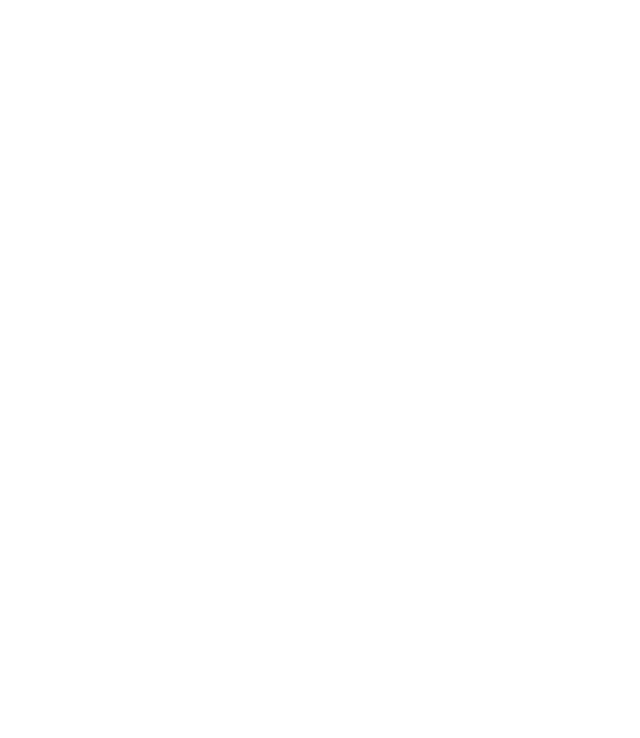
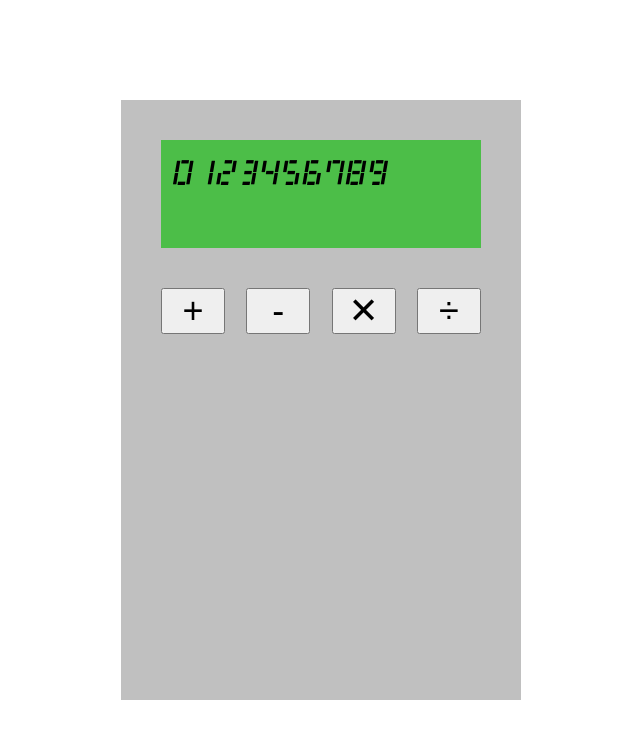
Before and after one commit to TomasPetrikas/js-calculator, a plain HTML site: page index.html in a window 1280 px wide. Shown: the whole page, without its empty margins (319-959 px from the left). Drawn offline with Linux system fonts and the light colour scheme.

Commit message:
Part of UI done

```diff
--- a/css/style.css
+++ b/css/style.css
@@ -0,0 +1,62 @@
+@font-face {
+  font-family: led_digital_7;
+  src: url(../font/led_digital_7.ttf);
+  unicode-range: U+030-039;
+}
+
+* {
+  padding: 0;
+  margin: 0;
+  box-sizing: border-box;
+}
+
+body {
+  display: flex;
+  justify-content: center;
+  align-items: center;
+  min-height: 100vh;
+}
+
+#calculator {
+  display: flex;
+  flex-direction: column;
+  align-items: center;
+
+  background:silver;
+  min-width: 400px;
+  min-height: 600px;
+}
+
+#display,
+#functions button {
+  font-size: 36px;
+}
+
+#display {
+  background: #4cbe48;
+  font-family: led_digital_7, sans-serif;
+  word-wrap: break-word;
+  min-width: 80%;
+  max-width: 80%;
+  min-height: 3em;
+  margin-top: 10%;
+  margin-bottom: 10%;
+  padding: 12px;
+}
+
+#functions {
+  display: flex;
+  justify-content: space-between;
+  align-items: flex-start;
+  width: 80%;
+  /* height: 200px; */
+  margin-bottom: 10%;
+}
+
+#functions button {
+  display: flex;
+  justify-content: center;
+  align-items: center;
+  width: 20%;
+  /* height: 20%; */
+}
--- a/index.html
+++ b/index.html
@@ -9,6 +9,14 @@
   <title>Calculator</title>
 </head>
 <body>
-
+  <div id="calculator">
+    <div id="display">0123456789</div>
+    <div id="functions">
+      <button class="operation" id="add">+</button>
+      <button class="operation" id="subtract">-</button>
+      <button class="operation" id="multiply">✕</button>
+      <button class="operation" id="divide">÷</button>
+    </div>
+  </div>
 </body>
 </html>
```
